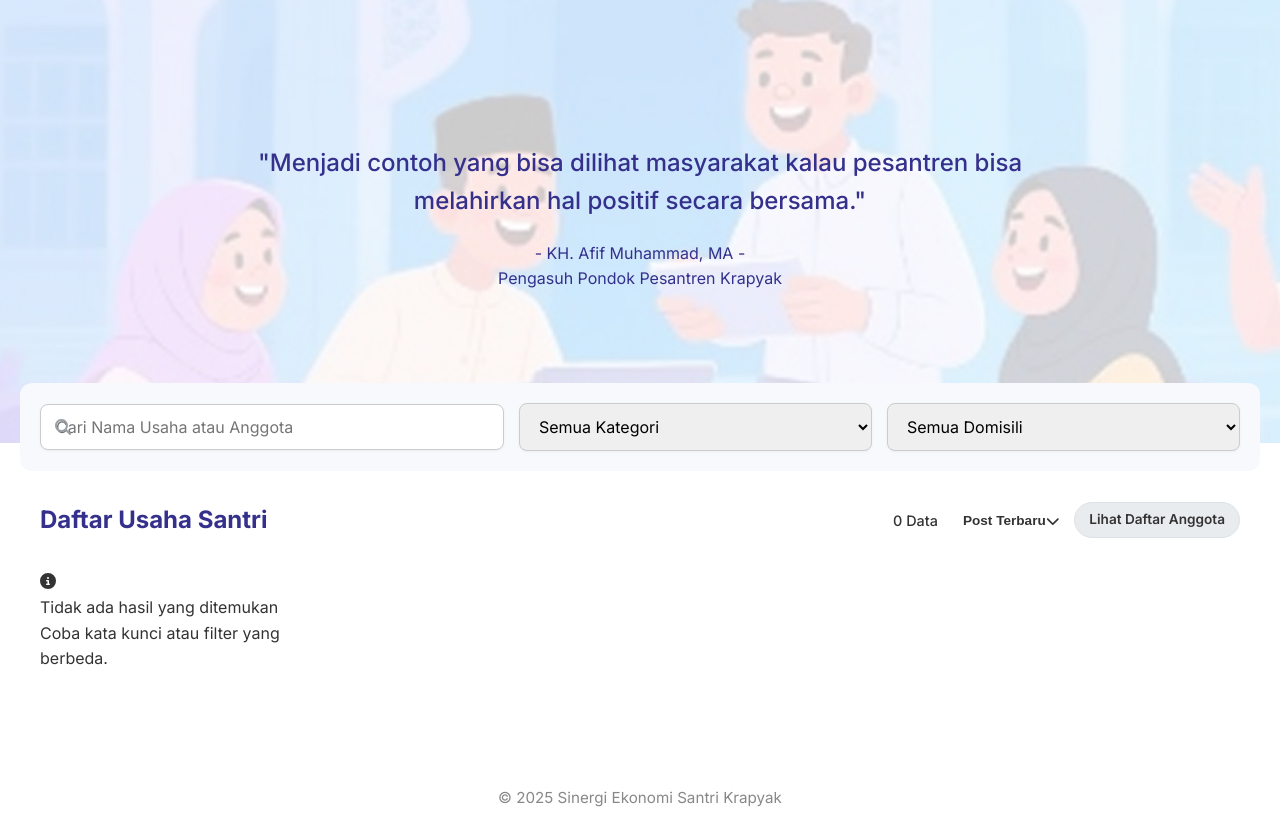
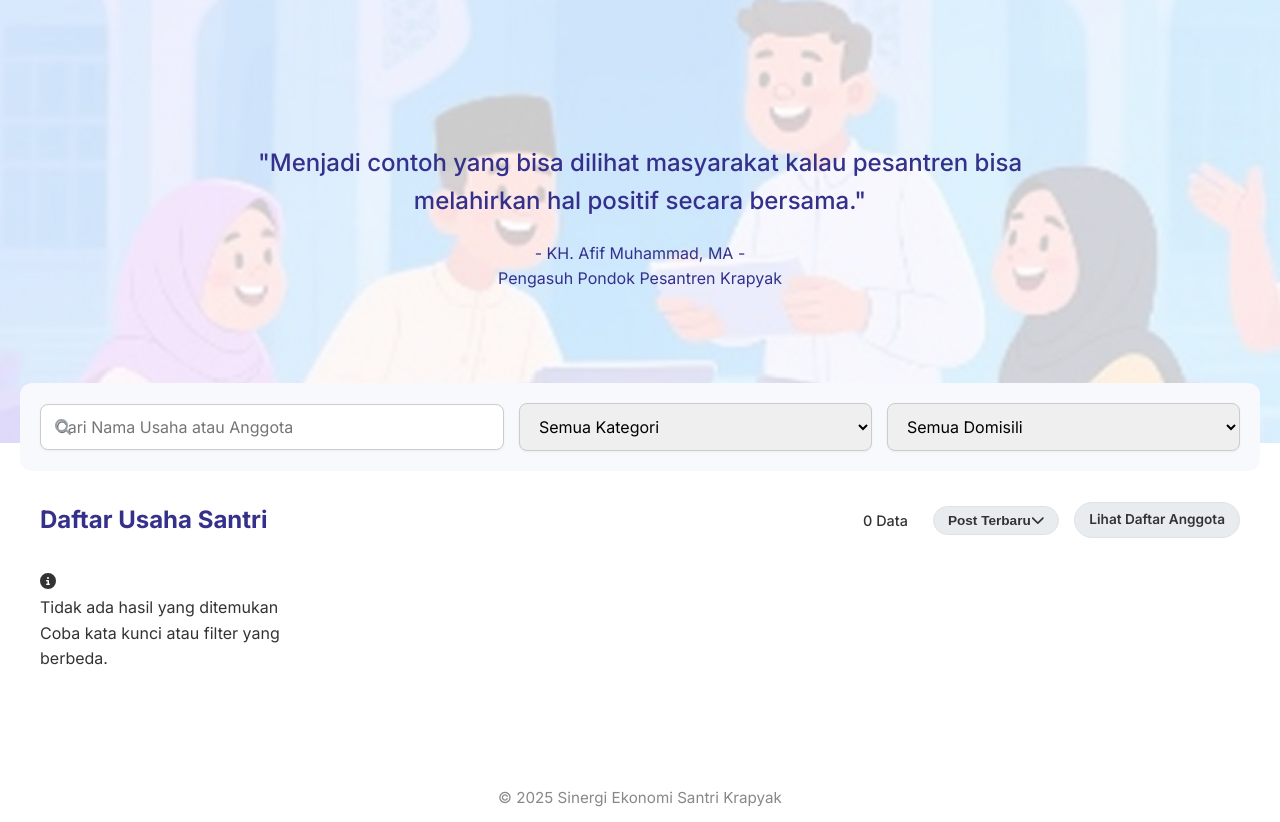
Before and after one commit to krapyakid/sinekra, a website: page index.html in a window 1280 px wide. Shown: the part 87-909 px from the top of the page. Drawn offline with Linux system fonts and the light colour scheme; no server answers.

Commit message:
style.css

```diff
--- a/style.css
+++ b/style.css
@@ -748,15 +748,10 @@ main.content-container {
     position: relative;
 }
 .sort-dropdown-wrapper .dropdown-btn {
-    background: none;
-    border: none;
+    /* This inherits the pill style from the shared rule */
+    display: inline-flex;
+    align-items: center;
     cursor: pointer;
-    padding: 0;
-    display: inline-flex;
-    align-items: center;
-    color: #333; /* Re-apply color since we reset it */
-    font-weight: 600;
-    font-size: 0.85rem;
 }
 .sort-dropdown-wrapper .dropdown-btn i {
     font-size: 0.8em;
```
